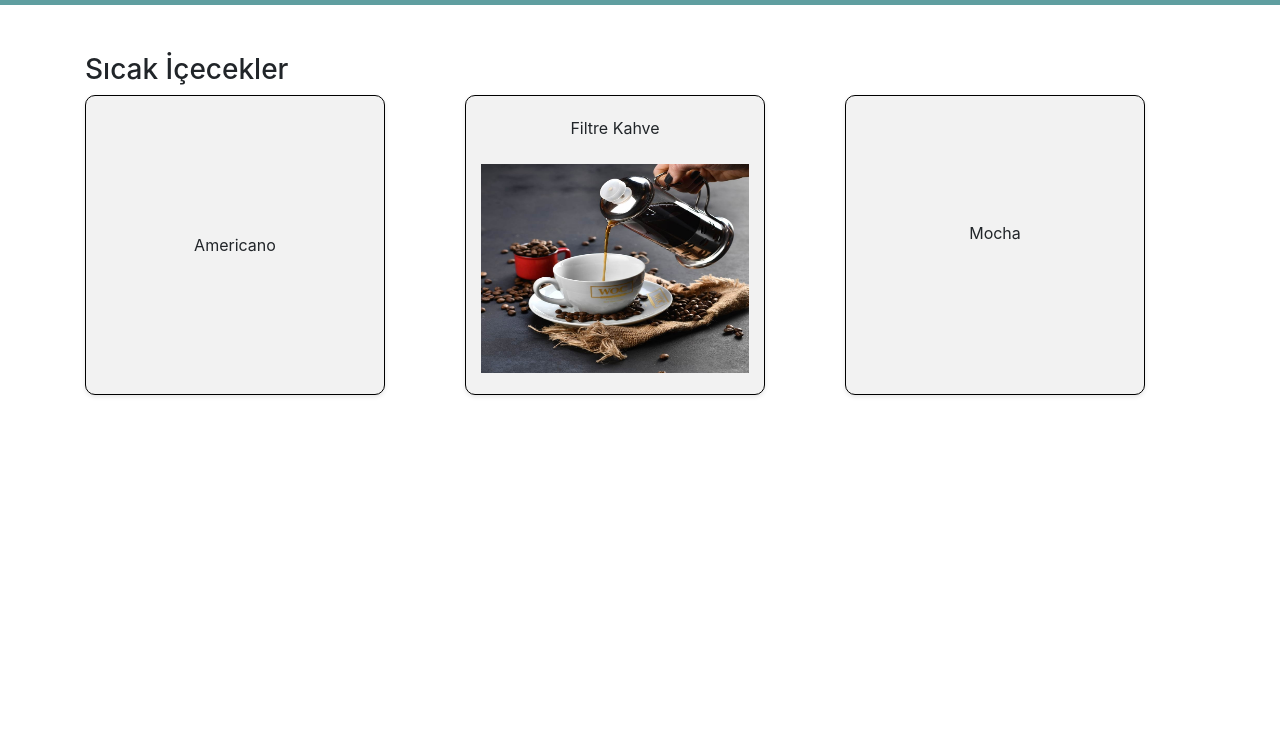
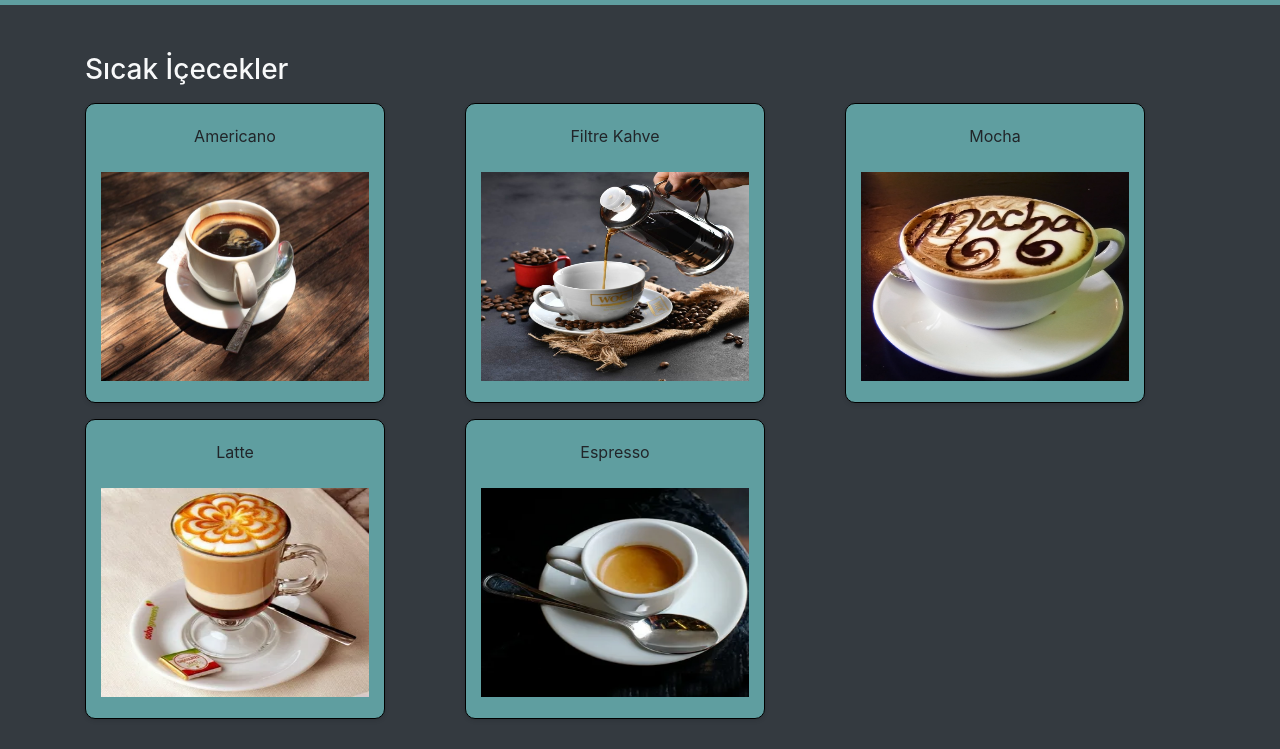
Before and after one commit to KursadEren/QrMenuKK, a plain HTML site: page index.html in a window 1280 px wide. Shown: the part 51-800 px from the top of the page. Drawn offline with nearby package versions, Linux system fonts and the light colour scheme.

Commit message:
Sıcak İçeceklerin tasarımı

```diff
--- a/index.css
+++ b/index.css
@@ -1,21 +1,26 @@
-.body{
+body {
+  width: 100%;
+  height: 100%;
+  background-color: black;
+}
+
+html {
   width: 100%;
   height: 100%;
 }
-.html{
-    width: 100%;
-    height: 100%;
+
+.header {
+  display: flex;
+  justify-content: center;
+  align-items: center;
+  font-family: Verdana, Geneva, Tahoma, sans-serif;
+  background-color: cadetblue;
 }
-.header{
-    display: flex; /* Flexbox modelini kullanarak elemanları düzenler */
-    justify-content: center; /* Elemanları yatayda ortalar */
-    align-items: center; /* Elemanları dikeyde ortalar */
-    font-family: Verdana, Geneva, Tahoma, sans-serif;
-    background-color:cadetblue;
-}
-#Grup{
+
+#Grup {
 
 }
+
 @keyframes slide-in-right {
   0% {
       transform: translateX(100%);
@@ -32,35 +37,29 @@
 }
 
 .item {
-
   animation: slide-in-right 1s ease-in-out;
-
   border: 1px solid #000000;
-    -webkit-box-shadow: -1px 6px 14px 1px rgba(0,0,0,0.39);
-    box-shadow: -1px 6px 14px 1px rgba(0,0,0,0.39);
+  -webkit-box-shadow: -1px 6px 14px 1px rgba(0, 0, 0, 0.39);
+  box-shadow: -1px 6px 14px 1px rgba(0, 0, 0, 0.39);
   height: 100%;
   width: 100%;
-
   border-radius: 10px;
   animation: slide-in-right 1s ease-in-out;
-
   flex-direction: column;
   align-items: center;
-
-
-      background-color: #f2f2f2;
+  background-color: cadetblue; /* Modified color */
   border-radius: 10px;
   box-shadow: 0 2px 4px rgba(0, 0, 0, 0.1);
   display: flex;
   justify-content: center;
   align-items: center;
   text-align: center;
+}
 
-  }
-  .item-2{
+.item-2 {
   height: 100%;
   width: 100%;
-    background-color: #f2f2f2;
+   /* Modified color */
   border-radius: 10px;
   box-shadow: 0 2px 4px rgba(0, 0, 0, 0.1);
   display: flex;
@@ -70,7 +69,7 @@
   border: 1px solid #000000;
 }
 
-  .list-item{
+.list-item {
 
 }
 
@@ -78,6 +77,7 @@
   width: 300px;
   height: 300px;
   perspective: 1000px;
+  margin-right: 20px; /* Added margin to the right */
 }
 
 .flip-card-inner {
@@ -92,7 +92,8 @@
   transform: rotateY(180deg);
 }
 
-  .flip-card-front, .flip-card-back {
+.flip-card-front,
+.flip-card-back {
   width: 100%;
   height: 100%;
   position: absolute;
@@ -100,10 +101,11 @@
 }
 
 .flip-card-front {
-    /* Ön yüzün stil ayarları */
+
 }
 
 .flip-card-back {
   transform: rotateY(180deg);
-    /* Arka yüzün stil ayarları */
+
+  border-radius: 10px;
 }
--- a/index.html
+++ b/index.html
@@ -10,99 +10,121 @@
   <script src="https://cdn.jsdelivr.net/npm/bootstrap@4.0.0/dist/js/bootstrap.min.js" integrity="sha384-JZR6Spejh4U02d8jOt6vLEHfe/JQGiRRSQQxSfFWpi1MquVdAyjUar5+76PVCmYl" crossorigin="anonymous"></script>
 </head>
 
-  <body>
+<body class="bg-dark">
   <nav>
     <div class="header">
-            <h1 class="head1"> Kahve Keyfi </h1>
+      <h1 class="head1">Kahve Keyfi</h1>
+    </div>
+  </nav>
+
+  <div class="container">
+    <div id="Grup" class="mt-5">
+      <div>
+        <h3 class="text-light">Sıcak İçecekler</h3>
       </div>
 
-    </nav>
-    <div class="container">
-        <div id="Grup" class=" mt-5">
-            <div>
-                <h3> Sıcak İçecekler</h3>
-            </div>
-            <div>
-
-
-                    <div class="row" >
-                        <div class=" col-3 ">
-                        <div class="flip-card ">
+      <div class="row mt-3">
+        <div class="col-3">
+          <div class="flip-card">
             <div class="flip-card-inner">
               <div class="flip-card-front">
                 <div class="item">
-
-                                        <a class="slide-in-right">Americano</a>
-
+                  <a class="slide-in-right">Americano</a><br>
+                  <img src="Americano.jpg" alt="Açıklama metni" style="width: 90%; height: 70%;">
                 </div>
-
               </div>
               <div class="flip-card-back">
                 <div class="item">
-                                    <a class="slide-in-right">Americano</a>
-                                  </div>
-                              </div>
-                            </div>
-                         </div>
-                        </div>
-                    <div class= " col-1">
-
-                    </div  >
-                    <div class=" col-3 ">
-                        <div class="flip-card ">
-                            <div class="flip-card-inner">
-                              <div class="flip-card-front">
-                                <div class=" item">
-                                    <a   class="slide-in-right  ">Filtre Kahve</a><br>
-                                    <img src="filtre.jpeg" alt="Açıklama metni " style="width: 90%; height: 70%;">
-                                </div>
-
-                              </div>
-                              <div class="flip-card-back">
-                                <div class=" item-2">
-
-                                        <a> Büyük Boy       35TL</a>
-
+                  <a class="slide-in-right">BÜyük boy 35 tl </a>
+                  <a class="slide-in-right">BÜyük boy 35 tl </a>
+                  <a class="slide-in-right">BÜyük boy 35 tl </a>
                 </div>
               </div>
             </div>
           </div>
         </div>
 
+        <div class="col-1"></div>
 
-
-
-                   <div class= " col-1">
-                   </div  >
-                   <div class=" col-3 ">
-                    <div class="flip-card ">
+        <div class="col-3">
+          <div class="flip-card">
             <div class="flip-card-inner">
               <div class="flip-card-front">
-                            <div class=" item">
-                                <a   class="slide-in-right  ">Mocha</a><br>
-
+                <div class="item">
+                  <a class="slide-in-right">Filtre Kahve</a><br>
+                  <img src="filtre.jpeg" alt="Açıklama metni" style="width: 90%; height: 70%;">
                 </div>
-
               </div>
               <div class="flip-card-back">
-                            <div class=" item">
-                                <a   class="slide-in-right  ">Mocha</a> <br>
-
+                <div class="item">
+                  <a>Büyük Boy 35TL</a>
                 </div>
               </div>
             </div>
           </div>
         </div>
 
+        <div class="col-1"></div>
 
-
+        <div class="col-3">
+          <div class="flip-card">
+            <div class="flip-card-inner">
+              <div class="flip-card-front">
+                <div class="item">
+                  <a class="slide-in-right">Mocha</a><br>
+                  <img src="Mocha.jpg" alt="Açıklama metni" style="width: 90%; height: 70%;">
+                </div>
+              </div>
+              <div class="flip-card-back">
+                <div class="item">
+                  <a class="slide-in-right">Mocha</a> <br>
+                </div>
+              </div>
+            </div>
+          </div>
+        </div>
       </div>
 
-
+      <div class="row mt-3">
+        <div class="col-3">
+          <div class="flip-card">
+            <div class="flip-card-inner">
+              <div class="flip-card-front">
+                <div class="item">
+                  <a class="slide-in-right">Latte</a><br>
+                  <img src="Latte.jpg" alt="Açıklama metni" style="width: 90%; height: 70%;">
+                </div>
+              </div>
+              <div class="flip-card-back">
+                <div class="item">
+                  <a class="slide-in-right">Latte</a>
+                </div>
+              </div>
+            </div>
+          </div>
         </div>
 
+        <div class="col-1"></div>
+
+        <div class="col-3">
+          <div class="flip-card">
+            <div class="flip-card-inner">
+              <div class="flip-card-front">
+                <div class="item">
+                  <a class="slide-in-right">Espresso</a><br>
+                  <img src="Esspresso.jpg" alt="Açıklama metni" style="width: 90%; height: 70%;">
                 </div>
-
-    </a<>
+              </div>
+              <div class="flip-card-back">
+                <div class="item">
+                  <a>Büyük Boy 35TL</a>
+                </div>
+              </div>
+            </div>
+          </div>
+        </div>
+      </div>
+    </div>
+  </div>
 </body>
 </html>
```
Also changed, not shown: Americano.jpg (added), Esspresso.jpg (added), Latte.jpg (added), Mocha.jpg (added). Lines whose indentation alone changed are shown as unchanged.
